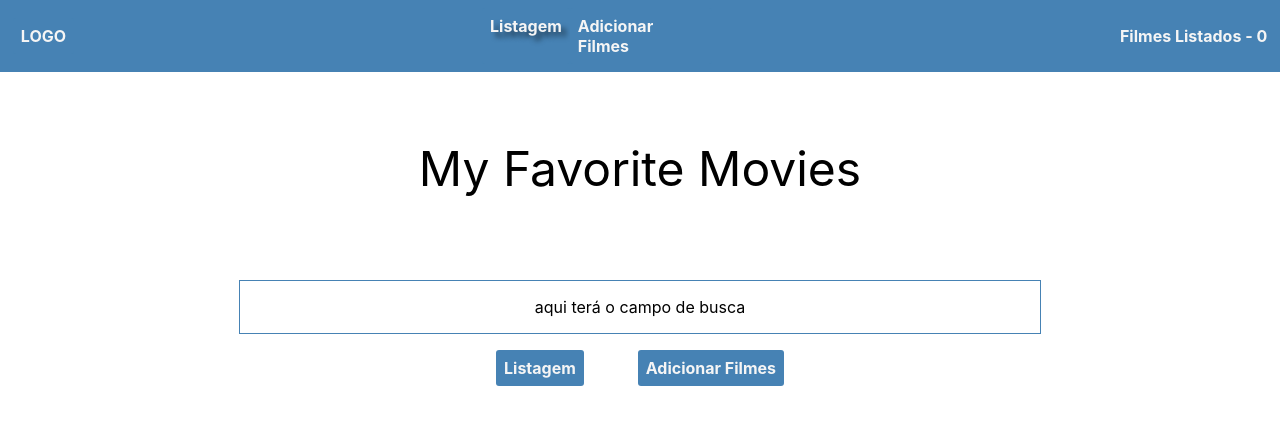
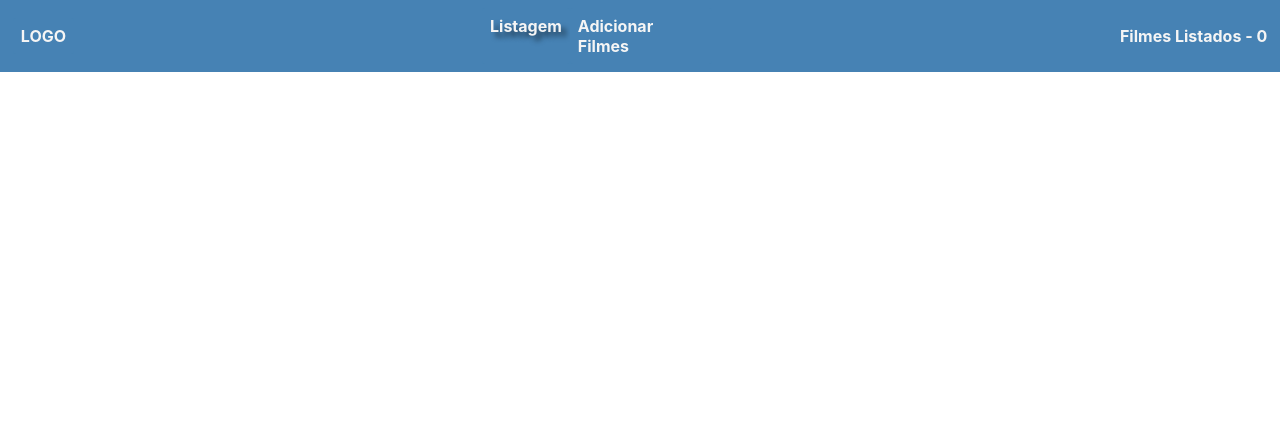
Before and after one commit to gsicuto/favoriteMovies, a React (Create React App) app: page /movies-list in a window 1280 px wide. Shown: the top 424 px of the page. Built offline with nearby package versions, Linux system fonts and the light colour scheme.

Commit message:
include Route on App file

```diff
--- a/src/App.js
+++ b/src/App.js
@@ -1,11 +1,14 @@
 import { NavBar } from "./components/NavBar";
+import {Route, Routes} from 'react-router-dom'
 import Home from "./pages/Home";
 
 function App() {
   return (
     <div className="App">
       <NavBar />
-      <Home />
+      <Routes>
+        <Route path='/' element={<Home />}/>
+      </Routes>
     </div>
   );
 }
```
